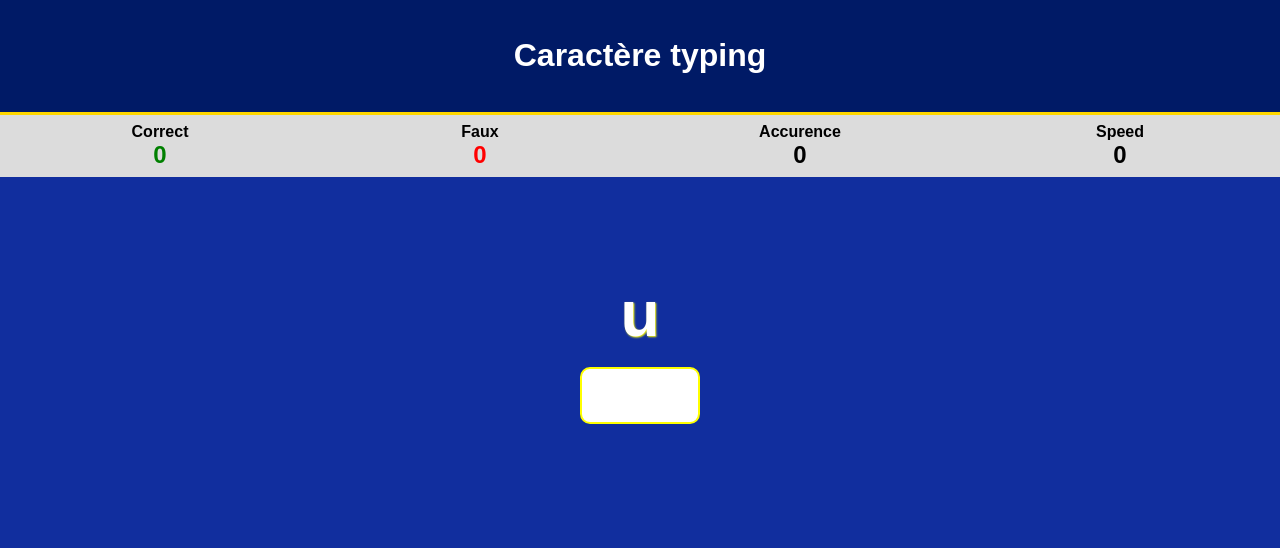
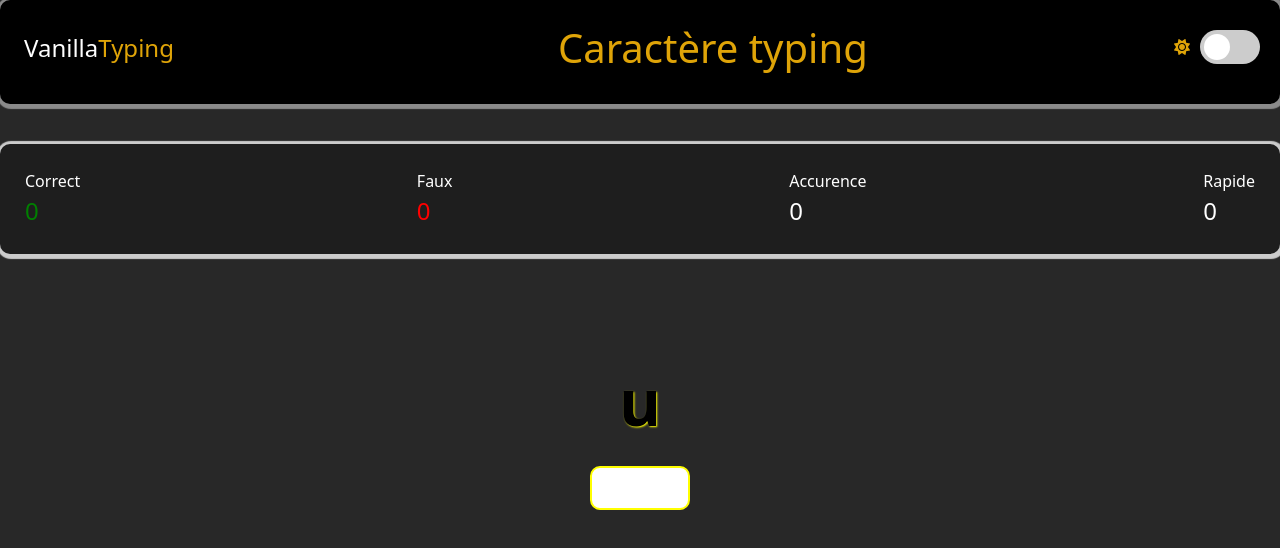
Before and after one commit to valisoa01/a-new-typing-game-with-vanilla-js, a plain HTML site: page assets/pages/page.html in a window 1280 px wide. Drawn offline with nearby package versions, Linux system fonts and the light colour scheme.

Commit message:
nouveau version

```diff
--- a/assets/pages/page.html
+++ b/assets/pages/page.html
@@ -5,17 +5,35 @@
   <meta name="viewport" content="width=device-width, initial-scale=1.0"/>
   <title>Caractère Typing</title>
   <link rel="stylesheet" href="/assets/styles/sentence.css" />
+  <script src="https://accounts.google.com/gsi/client" async defer></script>
+  <link
+  href="https://cdn.jsdelivr.net/npm/bootstrap@5.3.3/dist/css/bootstrap.min.css"
+  rel="stylesheet"
+ />
+ <link rel="stylesheet" href="https://cdnjs.cloudflare.com/ajax/libs/font-awesome/6.0.0/css/all.min.css">
+
 </head>
-<body>
-  <div class="header">
-     <h1>Caractère typing</h1>
-  </div>
+<body class="dark-mode">
+     <header class="header">
+    <h3 ><span>Vanilla</span>Typing</h3>
+      <h1>Caractère typing</h1>
+      <div class="theme-switch-wrapper">
+        <span id="toggle-icon">
+            <i class="fas fa-sun"></i>
+        </span>
+        <label class="theme-switch">
+            <input type="checkbox" id="checkbox">
+            <div class="slider round"></div>
+        </label>
+      </div>
+   </header>
+
 
   <div class="stats">
     <div><span>Correct</span><p id="correct">0</p></div>
     <div><span>Faux</span><p id="wrong">0</p></div>
     <div><span>Accurence</span><p id="accuracy">0</p></div>
-    <div><span>Speed</span><p id="speed">0</p></div>
+    <div><span>Rapide</span><p id="speed">0</p></div>
   </div>
 
   <div class="main">
@@ -24,5 +42,6 @@
   </div>
 
   <script src="/assets/script/sentence.js"></script>
+  <script src="/assets/script/light_mode.js"></script>
 </body>
 </html>
--- a/assets/styles/sentence.css
+++ b/assets/styles/sentence.css
@@ -1,43 +1,151 @@
+:root {
+  --primary-color: #000000;
+  --secondary-color: #dfa408;
+  --bg-color: #121212;
+  --text-color: #ffffff;
+  --card-bg: #1e1e1e;
+  --card-header-bg: #2d2d2d;
+}
+.light-mode {
+  --primary-color: #f8f9fa;
+  --secondary-color: #ffc107;
+  --bg-color: #f8f9fa;
+  --text-color: #212529;
+  --card-bg: #ffffff;
+  --card-header-bg: #e9ecef;
+}
+.theme-switch-wrapper{
+  position: absolute;
+  top: 30px;
+  right: 20px;
+  display: flex;
+  align-items: center;
+  z-index: 100;
+  border-radius: 10px;
+  transition: 0.5s ease;
+}
+#toggle-icon {
+  margin-right: 10px;
+  color: var(--secondary-color);
+  transition: 4s ease;
+}
+.theme-switch {
+  display: inline-block;
+  height: 34px;
+  position: relative;
+  width: 60px;
+}
+.theme-switch input {
+  display: none;
+}
+
+.slider {
+  background-color: #ccc;
+  bottom: 0;
+  cursor: pointer;
+  left: 0;
+  position: absolute;
+  right: 0;
+  top: 0;
+  transition: .4s;
+}
+
+.slider:before {
+  background-color: #fff;
+  bottom: 4px;
+  content: "";
+  height: 26px;
+  left: 4px;
+  position: absolute;
+  transition: .4s;
+  width: 26px;
+}
+
+input:checked + .slider {
+  background-color: var(--secondary-color);
+}
+
+input:checked + .slider:before {
+  transform: translateX(26px);
+}
+.slider.round {
+  border-radius: 34px;
+}
+
+.slider.round:before {
+  border-radius: 50%;
+}
+
 body {
-    margin: 0;
-    font-family: Arial, sans-serif;
-    background-color: #112e9e;
-    color: white;
-    text-align: center;
+   align-items: center;
+  height: 100vh;
+  font-family: sans-serif;
+  background: #0a0a0ade;
+   color: var(--text-color);
+  transition: all 0.3s ease;
+  padding: 0;
+  }
+  body.dark-mode{
+    background: #000000d7;
+    z-index: -2;
   }
 
   .header {
-    background-color: #001a66;
-    padding: 1rem;
+    background-color:#ffffff;
+    padding: 1.5rem;
+    align-items: center;
     display: flex;
-    align-items: center;
-    justify-content: center;
-    position: relative;
-    border-bottom: 3px solid gold;
+    border-radius: 10px;
+    transition: background 0.5s ease;
+    box-shadow: 1px 1px 1px 4px #ccc;
+
+       }
+  body.dark-mode .header{
+    background: #000;
+    box-shadow: 1px 1px 1px 4px #d0d0d096;
+
+  }
+  body.dark-mode .header h1{
+    color: #dfa408;
+  }
+    .header h1{
+      margin-left: 30vw;
+      color: #000000;
+    }
+  h3 span{
+    color: gold;
+  }
+  h3{
+    color:#000000;
+    font-size: 1rem;
+    transition: 0.8s ease;
+  }
+  body.dark-mode h3{
+    color: #dfa408;
+    font-size: 1.5rem;
+  }
+  body.dark-mode h3 span{
+    color: #fff;
   }
 
-  .header button {
-    position: absolute;
-    left: 1rem;
-    background: none;
-    border: none;
-    color: white;
-    font-size: 1.5rem;
-    cursor: pointer;
-  }
+
 
   .stats {
     display: flex;
-    justify-content: center;
-    background-color: #dcdcdc;
+    justify-content: space-between;
+    background-color: #ffffff;
+     box-shadow: 1px 1px 1px 4px #ccc;
+     border-radius: 10px;
+     padding: 25px;
     color: black;
+    transition: 0.5s ease;
+    margin-top: 5vh;
+  }
+  body.dark-mode .stats{
+    background: #1e1e1e;
+    color: #fff;
   }
 
-  .stats > div {
-    flex: 1;
-    padding: 0.5rem;
-    font-weight: bold;
-  }
 
   .stats p {
     font-size: 1.5rem;
@@ -54,10 +162,12 @@ body {
 
   .main {
     margin-top: 100px;
+     text-align: center;
   }
 
   .letter {
     font-size: 4rem;
+    color: #000;
     font-weight: bold;
     margin-bottom: 1rem;
     text-shadow: 1px 1px 2px yellow;
@@ -72,34 +182,3 @@ body {
     text-align: center;
     width: 100px;
   }
-
-   *{
-    font-family: Arial, Helvetica, sans-serif;
-}
-
-#g_id_onload {
-  display: none;
-}
-.card-custom {
-    border-radius: 20px;
-    box-shadow: 0 15px 25px rgba(0,0,0,0.1);
-  }
-  .illustration {
-    width: 100%;
-    height: auto;
-    border-radius: 16px;
-  }
-  body.dark_mode {
-    background-color: #121212;
-    color: #f8f9fa;
-  }
-  .dark_mode .card {
-    background: #1e1e1e;
-    color: #f8f9fa;
-  }
-
-  .theme-toogle {
-    position: absolute;
-    top : 20px;
-    right: 20px;
-  }
--- a/assets/styles/speed.css
+++ b/assets/styles/speed.css
@@ -11,34 +11,7 @@
     --accent-color: #00bcd4;
   }
 
-  body {
-    background-color: var(--bg-color);
-    color: var(--text-color);
-  }
 
-  button {
-    background-color: var(--accent-color);
-    color: #fff;
-  }
-
-
-body {
-    font-family: 'Roboto Mono', monospace;
-    transition: background-color 0.3s, color 0.3s;
-}
-
-[data-theme="dark"] {
-    background-color: #121212 !important;
-    color: #f1f1f1 !important;
-}
-
-[data-theme="dark"] .card,
-[data-theme="dark"] .form-control,
-[data-theme="dark"] #text-display {
-    background-color: #1e1e1e !important;
-    color: #f1f1f1 !important;
-    border-color: #444 !important;
-}
 
 .correct {
     color: #10b981;
@@ -50,7 +23,7 @@ body {
 }
 
 .current {
-    background-color: #e0f2fe;
+    background-color: #034b7b;
 }
 
 .overlay {
@@ -64,9 +37,7 @@ body {
     z-index: 10;
 }
 
-[data-theme="dark"] .overlay {
-    background: rgba(0, 0, 0, 0.7);
-}
+
 
 .popup {
     position: fixed;
@@ -86,8 +57,3 @@ body {
     max-width: 500px;
     width: 90%;
 }
-
-[data-theme="dark"] .popup-content {
-    background-color: #222;
-    color: #f1f1f1;
-}
```
Also changed, not shown: assets/pages/speed.html (+1 -2 lines), assets/script/speed.js (+4 -44 lines).
